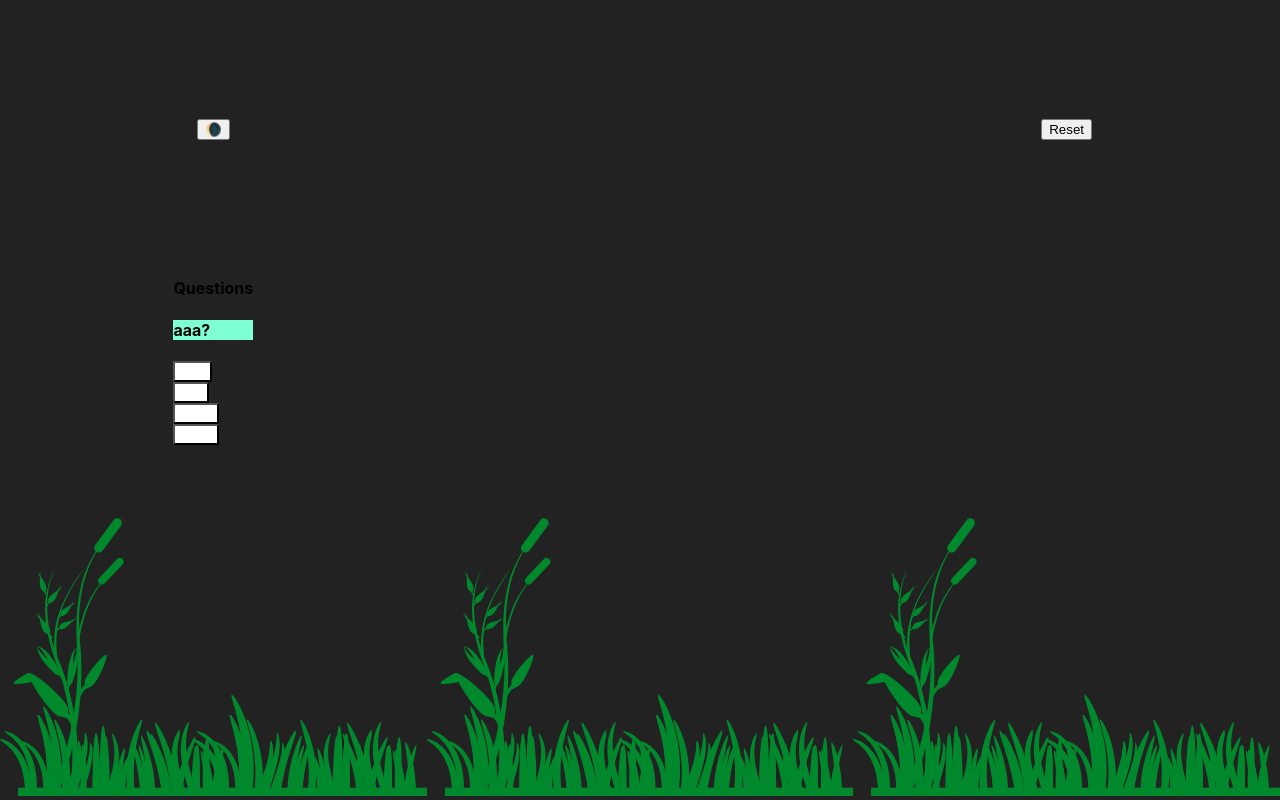
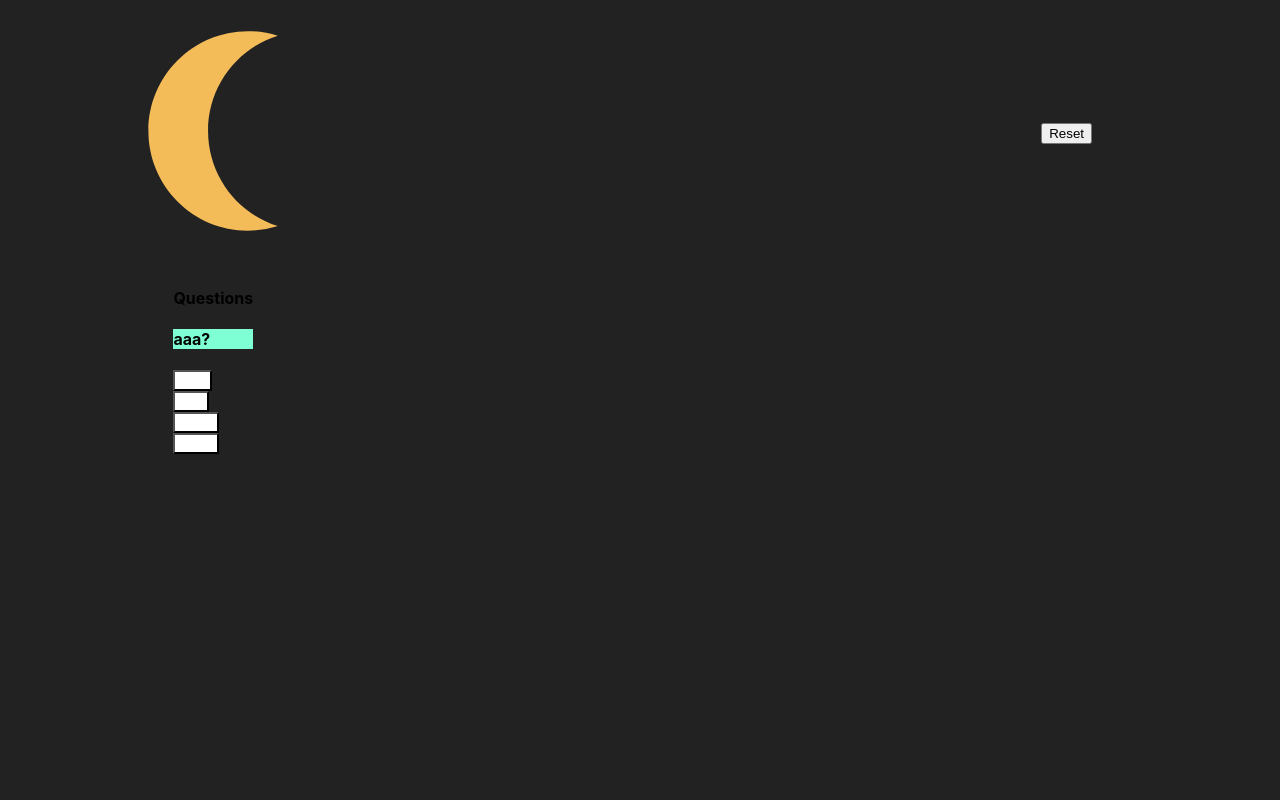
Before and after one commit to MartinChavez/which-wolf-are-you, a React (Create React App) app: page / in a window 1280 px wide. Both pictures are taken after a click on the picture 213 px from the left and 126 px from the top of the page. Built offline with nearby package versions, Linux system fonts and the light colour scheme.

Commit message:
Add moon, remove grass.

```diff
--- a/src/Grass.tsx
+++ b/src/Grass.tsx
@@ -1,16 +1,11 @@
 import React from "react";
-import grass from "./grass.svg";
 
 type GrassProps = {
   className: string;
 };
 
 function Grass(props: GrassProps) {
-  return (
-    <div className={props.className}>
-      <img src={grass} alt="Grass" />
-    </div>
-  );
+  return <div className={props.className}></div>;
 }
 
 export default Grass;
--- a/src/SunMoon.tsx
+++ b/src/SunMoon.tsx
@@ -1,6 +1,7 @@
 import React, { useState, Dispatch, SetStateAction } from "react";
 import { themes, ThemeInfo } from "./ThemeContext";
 import sun from "./Sun.svg";
+import moon from "./Moon.svg";
 
 type SunMoonProps = {
   setTheme: Dispatch<SetStateAction<ThemeInfo>>;
@@ -33,11 +34,13 @@ function SunMoon(props: SunMoonProps) {
         ></img>
       )}
       {!showSun && (
-        <button name="Night">
-          <span role="img" aria-label="Day">
-            🌘
-          </span>
-        </button>
+        <img
+          src={moon}
+          alt="Moon"
+          onClick={themButtonClick}
+          width="100%"
+          height="200px"
+        ></img>
       )}
     </div>
   );
```
Also changed, not shown: src/grass.svg (deleted).
